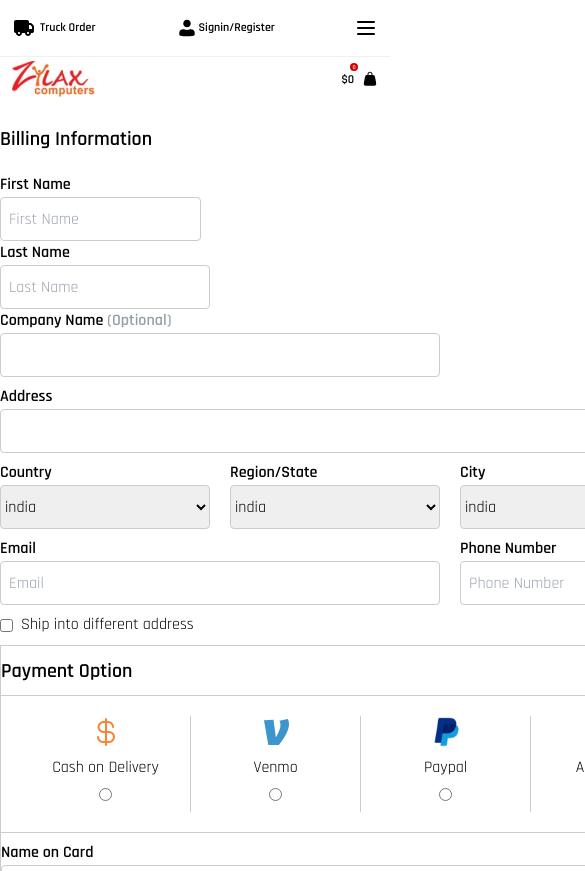
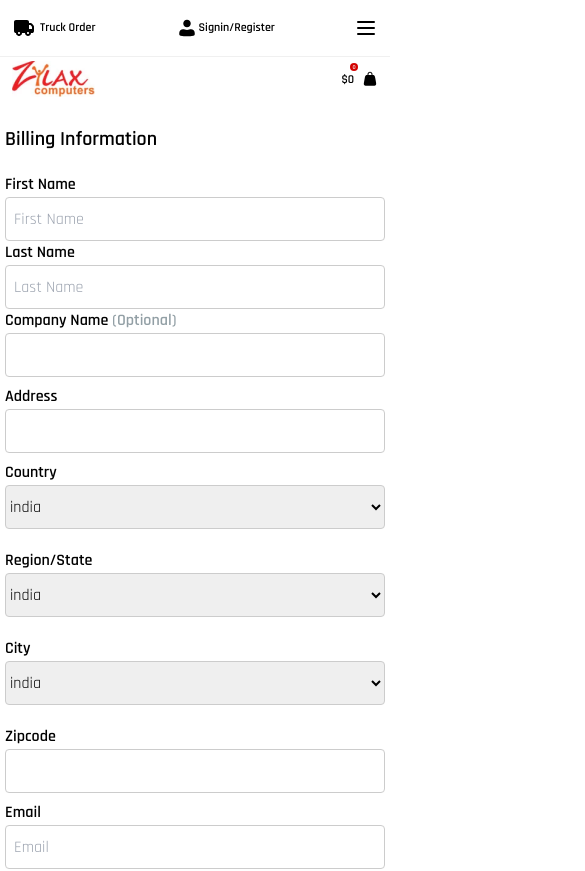
Before and after one commit to mkskumar12345/zylax, a Next.js app: page /billingcard in a window 390 px wide. Shown: the top 871 px of the page, 585 px wide, since content can reach past the window. Built offline with nearby package versions, Linux system fonts and the light colour scheme.

Commit message:
authandbillingresponsive

```diff
--- a/src/components/BillingCard/BillingCard.tsx
+++ b/src/components/BillingCard/BillingCard.tsx
@@ -11,18 +11,18 @@ import ordersumm from "../../assets/images/svg/ordersummary.svg";
 const BillingCard = () => {
   return (
     <div className="mt-5 mb-20">
-      <div className="lg:flex lg:justify-center gap-5 w-[100%]">
-        <div className="w-[900px]">
+      <div className="flex lg:justify-center lg:flex-row flex-col lg:items-start items-center gap-5 ">
+        <div className="lg:w-[900px]">
           <span className="font-semibold text-xl"> Billing Information</span>
 
           <div className="flex flex-col gap-2 mt-5">
-            <div className="lg:flex lg:justify-between  gap-2 ">
+            <div className="lg:flex lg:justify-between">
               <div>
                 <label className="font-semibold">First Name</label>
                 <br />
                 <input
                   placeholder="First Name"
-                  className="border-[#CCCCCC] border rounded lg:w-[210px] sm:w-full h-[44px] pl-2 outline-none focus:border-[#CCCCCC]"
+                  className="border-[#CCCCCC] border rounded lg:w-[210px] w-[380px] h-[44px] pl-2 outline-none focus:border-[#CCCCCC]"
                 />
               </div>
               <div>
@@ -30,7 +30,7 @@ const BillingCard = () => {
                 <br />
                 <input
                   placeholder="Last Name"
-                  className="border-[#CCCCCC] border rounded w-[210px] h-[44px] pl-2 outline-none focus:border-[#CCCCCC]"
+                  className="border-[#CCCCCC] border rounded lg:w-[210px] w-[380px] h-[44px] pl-2 outline-none focus:border-[#CCCCCC]"
                 />
               </div>
               <div>
@@ -39,21 +39,21 @@ const BillingCard = () => {
                   <span className="text-[#929FA5]">(Optional)</span>
                 </label>
                 <br />
-                <input className="border-[#CCCCCC] border rounded w-[440px] h-[44px] pl-2 outline-none focus:border-[#CCCCCC]" />
+                <input className="border-[#CCCCCC] border rounded lg:w-[440px] w-[380px] h-[44px] pl-2 outline-none focus:border-[#CCCCCC]" />
               </div>
             </div>
 
             <div>
               <label className="font-semibold">Address</label>
               <br />
-              <input className="border-[#CCCCCC] border rounded w-full h-[44px] pl-2 outline-none focus:border-[#CCCCCC]" />
+              <input className="border-[#CCCCCC] border rounded lg:w-full w-[380px] h-[44px] pl-2 outline-none focus:border-[#CCCCCC]" />
             </div>
-            <div className="flex gap-5">
-              <div className="flex gap-5">
+            <div className="flex lg:flex-row flex-col gap-5">
+              <div className="flex lg:flex-row flex-col gap-5">
                 <div>
                   <label className="font-semibold">Country</label>
                   <br />
-                  <select className="border-[#CCCCCC] border rounded w-[210px] h-[44px] outline-none focus:border-[#CCCCCC]">
+                  <select className="border-[#CCCCCC] border rounded lg:w-[210px] w-[380px] h-[44px] outline-none focus:border-[#CCCCCC]">
                     <option>india</option>
                     <option>usa</option>
                     <option>china</option>
@@ -62,7 +62,7 @@ const BillingCard = () => {
                 <div>
                   <label className="font-semibold">Region/State</label>
                   <br />
-                  <select className="border-[#CCCCCC] border rounded w-[210px] h-[44px] outline-none focus:border-[#CCCCCC]">
+                  <select className="border-[#CCCCCC] border rounded lg:w-[210px] w-[380px] h-[44px] outline-none focus:border-[#CCCCCC]">
                     <option>india</option>
                     <option>usa</option>
                     <option>china</option>
@@ -70,11 +70,11 @@ const BillingCard = () => {
                 </div>
               </div>
 
-              <div className="flex gap-5">
+              <div className="flex lg:flex-row flex-col gap-5">
                 <div>
                   <label className="font-semibold">City</label>
                   <br />
-                  <select className="border-[#CCCCCC] border rounded w-[210px] h-[44px] outline-none focus:border-[#CCCCCC]">
+                  <select className="border-[#CCCCCC] border rounded lg:w-[210px] w-[380px]  h-[44px] outline-none focus:border-[#CCCCCC]">
                     <option>india</option>
                     <option>usa</option>
                     <option>china</option>
@@ -83,18 +83,18 @@ const BillingCard = () => {
                 <div>
                   <label className="font-semibold">Zipcode</label>
                   <br />
-                  <input className="border-[#CCCCCC] border rounded w-[210px] h-[44px] pl-2 outline-none focus:border-[#CCCCCC]" />
+                  <input className="border-[#CCCCCC] border rounded lg:w-[210px] w-[380px]  h-[44px] pl-2 outline-none focus:border-[#CCCCCC]" />
                 </div>
               </div>
             </div>
 
-            <div className="flex justify-between">
+            <div className="flex lg:justify-between lg:flex-row flex-col">
               <div>
                 <label className="font-semibold">Email</label>
                 <br />
                 <input
                   placeholder="Email"
-                  className="border-[#CCCCCC] border rounded w-[440px] h-[44px] pl-2 outline-none focus:border-[#CCCCCC]"
+                  className="border-[#CCCCCC] border rounded lg:w-[440px] w-[380px] h-[44px] pl-2 outline-none focus:border-[#CCCCCC]"
                 />
               </div>
               <div>
@@ -102,7 +102,7 @@ const BillingCard = () => {
                 <br />
                 <input
                   placeholder="Phone Number"
-                  className="border-[#CCCCCC] border rounded w-[440px] h-[44px] pl-2 outline-none focus:border-[#CCCCCC]"
+                  className="border-[#CCCCCC] border rounded lg:w-[440px] w-[380px]  h-[44px] pl-2 outline-none focus:border-[#CCCCCC]"
                 />
               </div>
             </div>
@@ -112,13 +112,13 @@ const BillingCard = () => {
             </div>
           </div>
 
-          <div className="mt-2 border-[#CCCCCC] border">
-            <div className="font-semibold text-xl border-b border-[#cccccc] h-[50px] flex justify-start items-center">
+          <div className="mt-2 border-[#CCCCCC] lg:border">
+            <div className="font-semibold lg:w-full w-[380px] text-xl lg:border-b border-[#cccccc] h-[50px] flex justify-start items-center">
               Payment Option
             </div>
             <div className="flex flex-col gap-2 pb-4">
-              <div className="flex p-5 border-b border-[#cccccc]">
-                <div className="w-[170px] h-[96px] flex flex-col gap-2 items-center border-r border-[#CCCCCC]">
+              <div className="flex lg:flex-row  flex-wrap w-[380px] lg:w-full lg:p-5 lg:border-b border-[#cccccc]">
+                <div className="w-[170px] h-[96px] flex flex-col gap-2 items-center lg:border-r lg:border-[#CCCCCC] ">
                   <Image src={cod} alt="cod" />
                   <span>Cash on Delivery</span>
 
@@ -129,7 +129,7 @@ const BillingCard = () => {
                     className=""
                   />
                 </div>
-                <div className="w-[170px] h-[96px] flex flex-col gap-2 items-center border-r border-[#CCCCCC]">
+                <div className="w-[170px] h-[96px] flex flex-col gap-2 items-center lg:border-r lg:border-[#CCCCCC]">
                   <Image src={venmo} alt="venmo" />
                   <span>Venmo</span>
 
@@ -140,7 +140,7 @@ const BillingCard = () => {
                     className=""
                   />
                 </div>
-                <div className="w-[170px] h-[96px] flex flex-col gap-2 items-center border-r border-[#CCCCCC]">
+                <div className="w-[170px] h-[96px] flex flex-col gap-2 items-center lg:border-r lg:border-[#CCCCCC]">
                   <Image src={paypal} alt="paypal" />
                   <span>Paypal</span>
 
@@ -151,7 +151,7 @@ const BillingCard = () => {
                     className=""
                   />
                 </div>
-                <div className="w-[170px] h-[96px] flex flex-col gap-2 items-center border-r border-[#CCCCCC]">
+                <div className="w-[170px] h-[96px] flex flex-col gap-2 items-center lg:border-r lg:border-[#CCCCCC] ">
                   <Image src={amazonpay} alt="amazonpay" />
                   <span>Amazon Pay</span>
 
@@ -162,7 +162,7 @@ const BillingCard = () => {
                     className=""
                   />
                 </div>
-                <div className="w-[170px] h-[96px] flex flex-col gap-2 items-center ">
+                <div className="w-[170px] h-[96px] flex flex-col gap-2 items-center border-[#CCCCCC] ">
                   <Image src={card} alt="card" />
                   <span>Debit/Credit Card</span>
 
@@ -178,20 +178,20 @@ const BillingCard = () => {
               <div>
                 <label className="font-semibold">Name on Card</label>
                 <br />
-                <input className="border-[#CCCCCC] border rounded w-full h-[44px] pl-2 outline-none focus:border-[#CCCCCC]" />
+                <input className="border-[#CCCCCC] border lg:border-t lg:border-b rounded lg:w-full w-[380px] h-[44px] pl-2 outline-none focus:border-[#CCCCCC]" />
               </div>
               <div>
                 <label className="font-semibold">Card Number</label>
                 <br />
-                <input className="border-[#CCCCCC] border rounded w-full h-[44px] pl-2 outline-none focus:border-[#CCCCCC]" />
+                <input className="border-[#CCCCCC] border rounded lg:w-full w-[380px]  h-[44px] pl-2 outline-none focus:border-[#CCCCCC]" />
               </div>
-              <div className="flex justify-between">
+              <div className="flex lg:justify-between flex-col">
                 <div>
                   <label className="font-semibold">Expire Date</label>
                   <br />
                   <input
                     placeholder="DD/YY"
-                    className="border-[#CCCCCC] border rounded w-[440px] h-[44px] pl-2 outline-none focus:border-[#CCCCCC]"
+                    className="border-[#CCCCCC] border rounded lg:w-[440px] w-[380px] h-[44px] pl-2 outline-none focus:border-[#CCCCCC]"
                   />
                 </div>
                 <div>
@@ -199,7 +199,7 @@ const BillingCard = () => {
                   <br />
                   <input
                     placeholder="CVC"
-                    className="border-[#CCCCCC] border rounded w-[440px] h-[44px] pl-2 outline-none focus:border-[#CCCCCC]"
+                    className="border-[#CCCCCC] border rounded lg:w-[440px] w-[380px] h-[44px] pl-2 outline-none focus:border-[#CCCCCC]"
                   />
                 </div>
               </div>
@@ -216,7 +216,7 @@ const BillingCard = () => {
             </label>
             <br />
             <textarea
-              className="border-[#CCCCCC] border rounded w-full h-[124px] pl-2 outline-none focus:border-[#CCCCCC]"
+              className="border-[#CCCCCC] border rounded lg:w-full w-[380px] h-[124px] pl-2 outline-none focus:border-[#CCCCCC]"
               placeholder="Notes about your order, e.g. special notes for delivery"
             />
           </div>
--- a/src/components/Shoppingcart/ShoppingCart.tsx
+++ b/src/components/Shoppingcart/ShoppingCart.tsx
@@ -5,11 +5,12 @@ import cpu from "../../assets/images/png/cpu.png";
 
 const ShoppingCart = () => {
   return (
-    <div className="flex justify-center  gap-5 mt-5 mb-5">
+    <div className="flex lg:justify-center lg:flex-row flex-col  gap-5 mt-5 mb-5">
       <div>
         <div className="text-[30px] font-bold border-[#E4E7E9] border-l border-r border-t pl-3 h-[64px] flex justify-start items-center">
           Shopping Cart
         </div>
+
         <table className="border-[#E4E7E9] border w-[800px]">
           <thead>
             <tr className="bg-[#F2F4F5] h-[38px]">
@@ -89,7 +90,7 @@ const ShoppingCart = () => {
           </button>
         </div>
       </div>
-      <div className="w-[400px]">
+      <div className="lg:w-[400px] w-[350px]">
         <div className="border-[#E4E7E9] border p-5 flex flex-col gap-2">
           <span className="text-[30px] font-bold">Cart Total</span>
 
```
Also changed, not shown: src/components/Popup/Signup/Signup.tsx (+30 -29 lines), src/components/Wishlist/Wishlist.tsx (+8 -8 lines).
